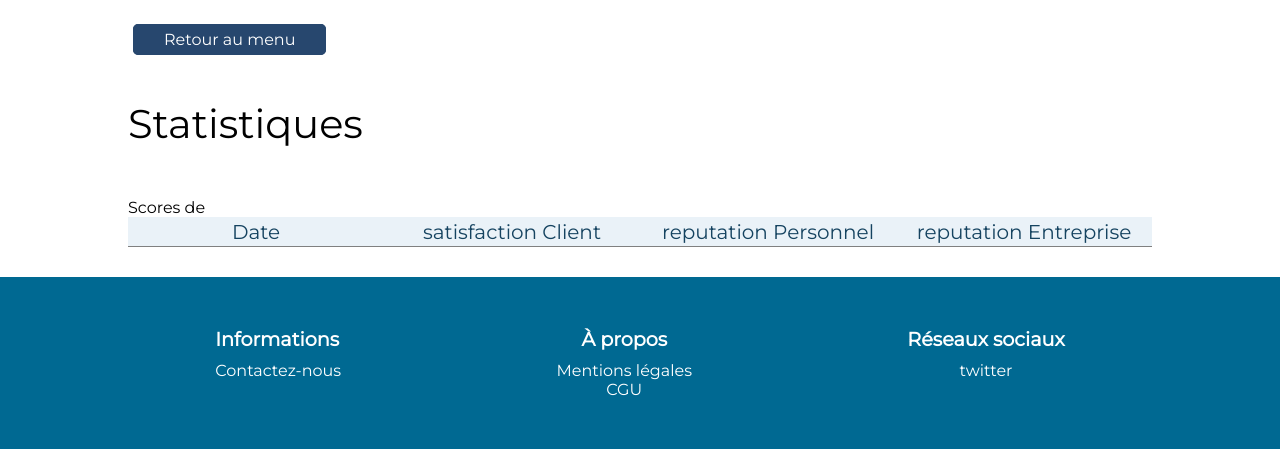
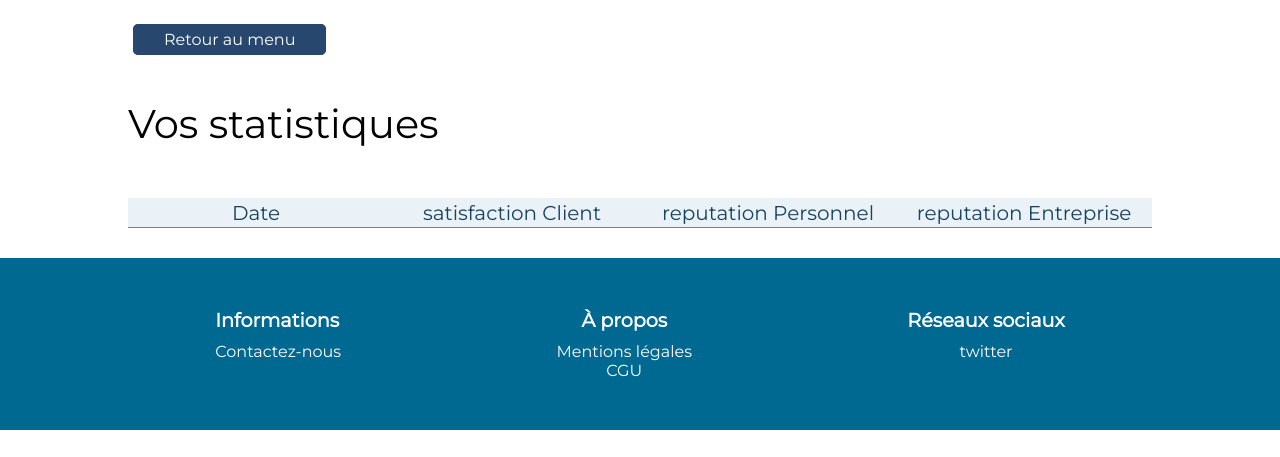
Before and after one commit to METALbrasier2X0/Sim-mi-porject-dawin, a Symfony app: template templates/score/index.html.twig in a window 1280 px wide. Shown: the part 100-557 px from the top of the page. Run offline with Twig, Linux system fonts and the light colour scheme; the template is opened without the code that fills it, so the values that code supplies are empty; some libraries are stand-ins or nearby versions.

Commit message:
correction score

```diff
--- a/templates/score/index.html.twig
+++ b/templates/score/index.html.twig
@@ -37,11 +37,8 @@
 <div class="conteneur-stats">
   <a href="{{path('menu')}}" class="button bBlue2">Retour au menu</a>
   <h2>
-    Statistiques
+    Vos statistiques
   </h2>
-  <h3>
-    Scores de {{ app.user.username }}
-  </h3>
   <div class="stats casetitre">
     <div class="case c1">Date</div>
     <div class="case c1">satisfaction Client</div>
```
